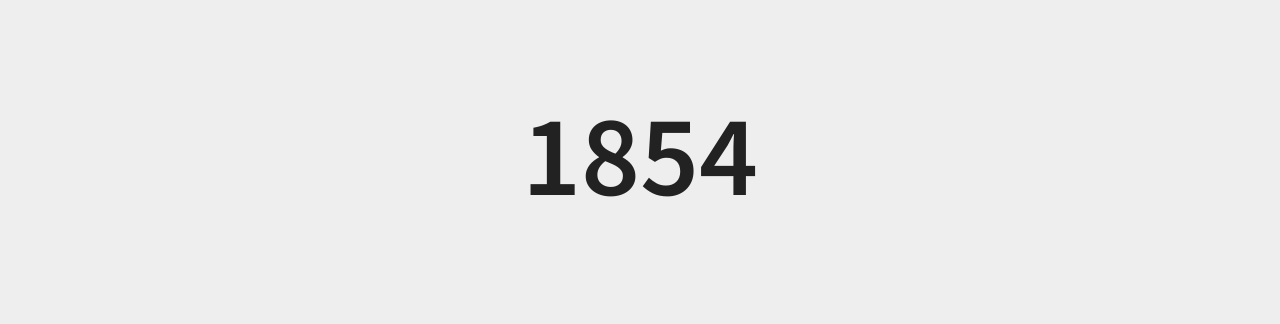
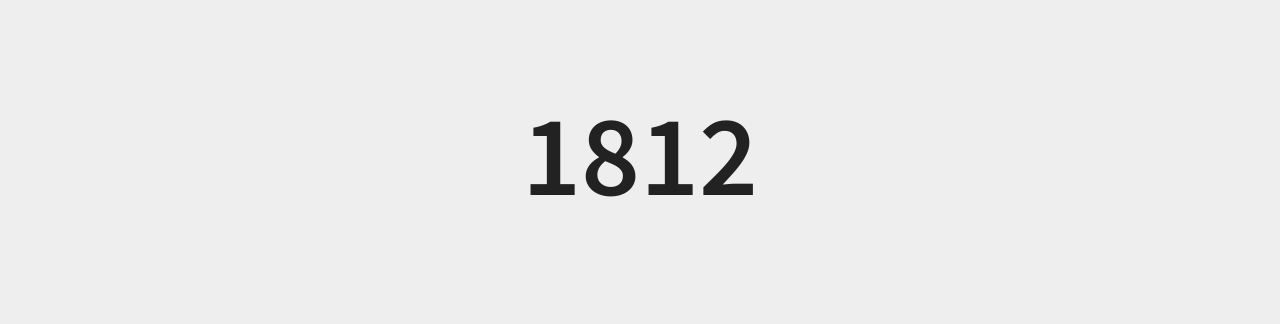
Before and after one commit to ericm/history-of-computing, a plain HTML site: page talk.html in a window 1280 px wide. Both pictures are taken after a click on the button "next slide". Shown: the part 228-552 px from the top of the page. Drawn offline with Linux system fonts and the light colour scheme.

Commit message:
Update talk.html

```diff
--- a/talk.html
+++ b/talk.html
@@ -45,6 +45,12 @@
           <h1>The History of Computing</h1>
           <p>By <a href="https://github.com/ericm">Eric Moynihan</a></p>
         </section>
+        <section>
+          <section data-background="#eee">
+                <h1>1812</h1>
+            </section>
+           </section>
+
         <section>
           <section data-background="#eee">
                 <h1>1854</h1>
```
